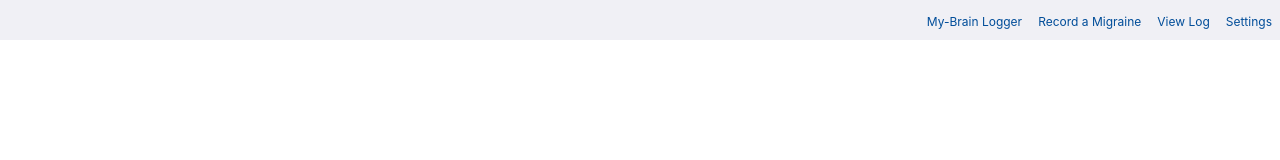
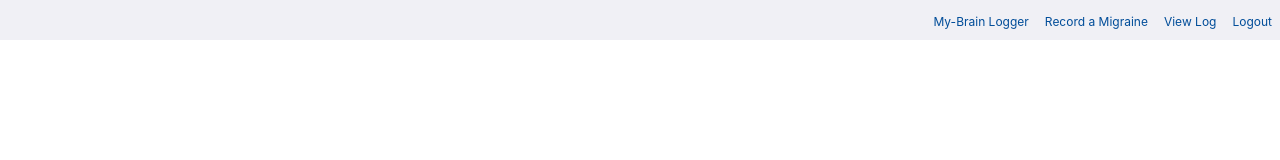
Before and after one commit to brandiherrera/migraine-app-full-stack-capstone-react, a React (Create React App) app: page / in a window 1280 px wide. Shown: the top 160 px of the page. Built offline with nearby package versions, Linux system fonts and the light colour scheme.

Commit message:
replaced 'settings' link with 'logout'

```diff
--- a/src/App.js
+++ b/src/App.js
@@ -79,16 +79,16 @@ export default class App extends React.Component {
   }
 
   onLogin = (loginUser) => {
-    // this.setState({
-    //   login: loginUser
-    // })
     console.log(loginUser)
+    this.setState({
+      login: {loginUser}
+    })
   }
 
   render() {
     // const { records } = this.state
     console.log(this.state.records);
-
+    console.log(this.state.login);
     return (
       <div className='App'>
         <div className='app-nav'>
--- a/src/components/navbar.js
+++ b/src/components/navbar.js
@@ -15,8 +15,8 @@ export default function Navbar() {
                 <NavLink to='/log' className='nav-link logger'>
                     View Log
             </NavLink>
-                <NavLink to='/settings' className='nav-link settings'>
-                    Settings
+                <NavLink to='/logout' className='nav-link logout'>
+                    Logout
             </NavLink>
             </nav>
         // </Router>
```
